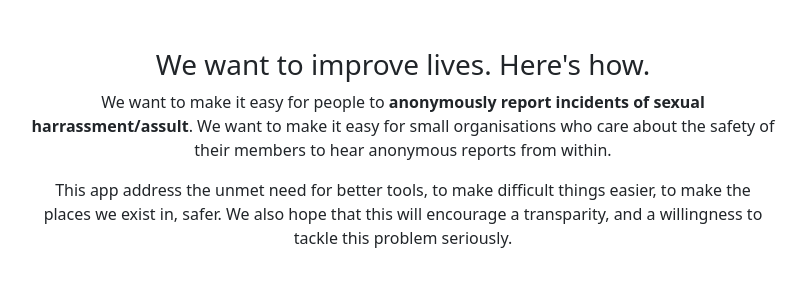
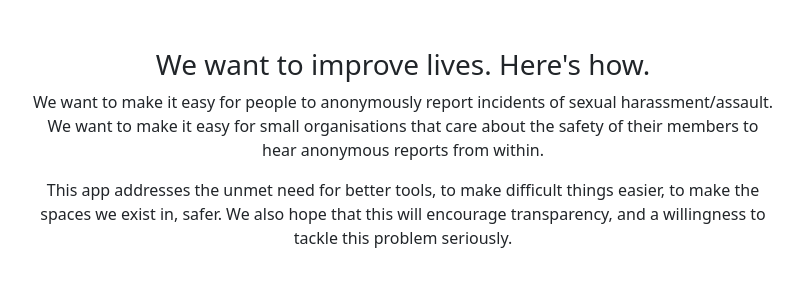
Before and after one commit to sandra-tu/beepboop9000, a Django app: page / in a window 1280 px wide. Shown: the part 56-356 px from the top of the page, without its empty margins (237-1044 px from the left). Run offline with Django 3.2, Linux system fonts and the light colour scheme.

Commit message:
requirement.txt

```diff
--- a/beepboop9000/templates/beepboop9000/home.html
+++ b/beepboop9000/templates/beepboop9000/home.html
@@ -10,15 +10,16 @@
     <div class="col-sm-12 text-center">
       <h3>We want to improve lives. Here's how.</h3>
       <p>
-        We want to make it easy for people to <b>anonymously
-        report incidents of sexual harrassment/assult</b>. We want to make it easy for
-        small organisations who care about the safety of their members to hear anonymous
-        reports from within.
+        We want to make it easy for people to anonymously report incidents
+        of sexual harassment/assault. We want to make it easy for small
+        organisations that care about the safety of their members to hear
+        anonymous reports from within.
       </p>
       <p>
-        This app address the unmet need for better tools, to make difficult things easier, to make
-        the places we exist in, safer. We also hope that this will encourage a transparity, and a
-        willingness to tackle this problem seriously.
+        This app addresses the unmet need for better tools, to make difficult
+        things easier, to make the spaces we exist in, safer. We also hope
+        that this will encourage transparency, and a willingness to tackle
+        this problem seriously.
       </p>
     </div>
   </div>
--- /dev/null
+++ b/requirements.txt
@@ -0,0 +1,5 @@
+asgiref==3.4.1
+Django==3.2.8
+django-crispy-forms==1.13.0
+pytz==2021.3
+sqlparse==0.4.2
```
Also changed, not shown: register/forms.py (+9 -8 lines).
